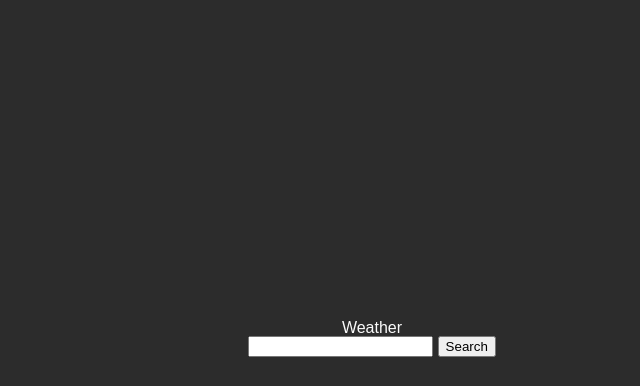
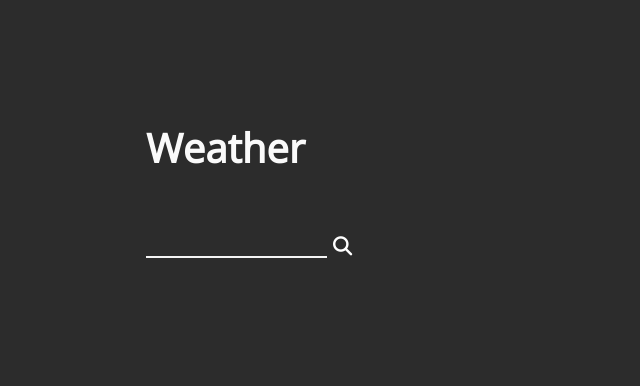
Before and after one commit to daniel-moderiano/weather, a website: page index.html in a window 1280 px wide. Shown: the whole page, without its empty margins (268-908 px from the left). Drawn offline with nearby package versions, Linux system fonts and the light colour scheme.

Commit message:
Further styling changes

```diff
--- a/index.html
+++ b/index.html
@@ -6,22 +6,30 @@
   <meta name="viewport" content="width=device-width, initial-scale=1.0">
   <link rel="stylesheet" href="reset.css">
   <link rel="stylesheet" href="styles.css">
+
   <script src="https://kit.fontawesome.com/3c8d9c7c2a.js" crossorigin="anonymous"></script>
   <title>Weather</title>
 </head>
 <body>
   <main class="main">
-    <h1 class=title">Weather</h1>
-    <div class="search">
-      <label for="search__bar"></label>
-      <input type="text" id="search__bar" class="search__bar">
-      <button class="search__btn">Search</button>
+
+    <div class="container">
+      <h1 class="title">Weather</h1>
+      <div class="search">
+        <label for="search__bar"></label>
+        <input type="text" id="search__bar" class="search__bar">
+        <button class="search__btn">
+          <i class="fas fa-search"></i>
+        </button>
+      </div>
+      <div class="error"></div>
     </div>
-    <div class="error"></div>
-    <i id="icon"></i>
+
+
     <div class="weather">
       <div class="weather__temperature"></div>
       <div class="weather__feels-like"></div>
+      <i id="icon"></i>
       <div class="weather__description"></div>
       <div class="weather__humidity"></div>
       <div class="weather__location"></div>
--- a/package.json
+++ b/package.json
@@ -12,5 +12,6 @@
     "eslint": "^7.32.0",
     "eslint-config-airbnb-base": "^14.2.1",
     "eslint-plugin-import": "^2.24.0"
-  }
+  },
+  "dependencies": {}
 }
--- a/styles.css
+++ b/styles.css
@@ -1,9 +1,15 @@
+@import url('https://fonts.googleapis.com/css?family=Open+Sans');
+
 body {
   height: 100vh;
   width: 100vw;
   background-color: rgb(44, 44, 44);
   color: rgb(250, 250, 250);
-  font-family: Arial, "Helvetica Neue", Helvetica, sans-serif;
+  font-family: 'Open Sans', "Helvetica Neue", Helvetica, sans-serif;
+}
+
+:focus {
+  outline: none;
 }
 
 i {
@@ -15,8 +21,19 @@ i {
   display: flex;
   align-items: center;
   justify-content: center;
+  padding-top: 8rem;
+}
+
+.title {
+  font-size: 2.5rem;
+  padding-bottom: 4rem;
+  font-weight: bold;
+}
+
+
+.container {
+  display: flex;
   flex-direction: column;
-  padding-top: 20rem;
 }
 
 
@@ -24,10 +41,11 @@ i {
   display: grid;
   grid-template-areas:
     "weather__location weather__location"
-    "weather__temperature weather__description"
-    "weather__feels-like weather__humidity";
+    "weather__temperature weather__icon"
+    "weather__feels-like weather__humidity"
+    "weather__description weather__description";
 
-  grid-template-columns: 10rem 10rem;
+  grid-template-columns: 8rem 7rem;
   margin-top: 2rem;
   align-items: top;
 }
@@ -36,7 +54,7 @@ i {
 .weather__location {
   grid-area: weather__location;
   grid-row: 0 / span 2;
-  justify-self: center;
+
   font-size: 1.8rem;
   padding-bottom: 1rem;
 }
@@ -44,19 +62,22 @@ i {
 .weather__temperature {
   grid-area: weather__temperature;
   font-size: 2rem;
+  padding-bottom: 0.5rem;
 }
 
 .weather__feels-like {
   grid-area: weather__feels-like;
-  font-size: 0.9rem;
-  padding-top: 0.3rem;
+  font-size: 0.8rem;
+  padding-bottom: 1.5rem;
 }
-
-
 
 .weather__description {
   grid-area: weather__description;
-  font-size: 1.3rem;
+  font-size: 1.2rem;
+}
+
+.weather__description::first-letter {
+  text-transform: uppercase;
 }
 
 .weather__humidity {
@@ -64,9 +85,34 @@ i {
   font-size: 0.9rem;
 }
 
-/*
-%Clouds%
-Clear sky
-mist
+#icon {
+  grid-area: weather__icon;
+}
 
-*/
+
+.search {
+  display: flex;
+  align-items: center;
+  height: 2rem;
+}
+
+input {
+  background-color: rgb(44, 44, 44);
+  border: none;
+  border-bottom: 2px solid #f4f4f4;
+}
+
+.search__btn {
+  background-color: rgba(44, 44, 44, 0);
+  border: none;
+  padding-bottom: 0.3rem;
+}
+
+.search__btn:hover {
+  cursor: pointer;
+  transform: scale(1.05);
+}
+
+.search__btn i {
+  font-size: 1.2rem;
+}
```
